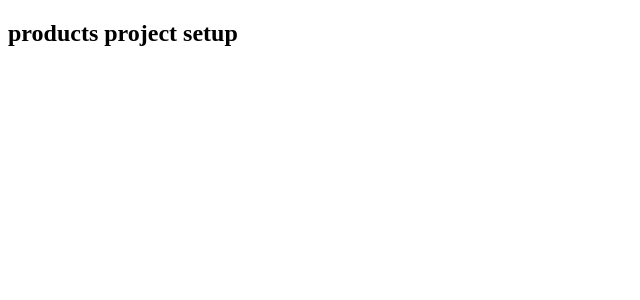
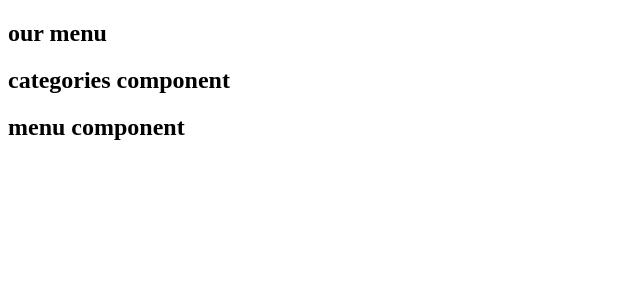
Before and after one commit to Suryoday18/Assignment, a React (Create React App) app: page / in a window 1280 px wide. Shown: the top 300 px of the page, without its empty margins (0-640 px from the left). Built offline with nearby package versions, Linux system fonts and the light colour scheme.

Commit message:
setting categories wise component

```diff
--- a/src/App.js
+++ b/src/App.js
@@ -3,9 +3,33 @@
 import Menu from './Menu';
 import Categories from './Categories';
 import items from './data';
+const allCategories = ['all', ...new Set(items.map((item) => item.category))];
 
 function App() {
-  return <h2>products project setup</h2>;
+  const [menuItems, setMenuItems] = useState(items);
+  const [categories, setCategories] = useState(allCategories);
+
+  const filterItems = (category) => {
+    if (category === 'all') {
+      setMenuItems(items);
+      return;
+    }
+    const newItems = items.filter((item) => item.category === category);
+    setMenuItems(newItems);
+  };
+
+  return (
+    <main>
+      <section className="menu section">
+        <div className="title">
+          <h2>our menu</h2>
+          <div className="underline"></div>
+        </div>
+        <Categories categories={categories} filterItems={filterItems} />
+        <Menu items={menuItems} />
+      </section>
+    </main>
+  );
 }
 
 export default App;
```
